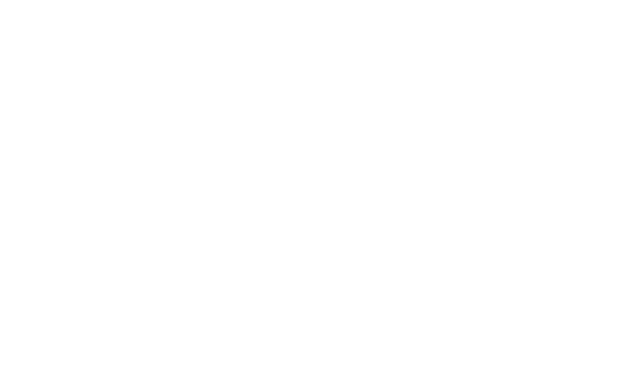
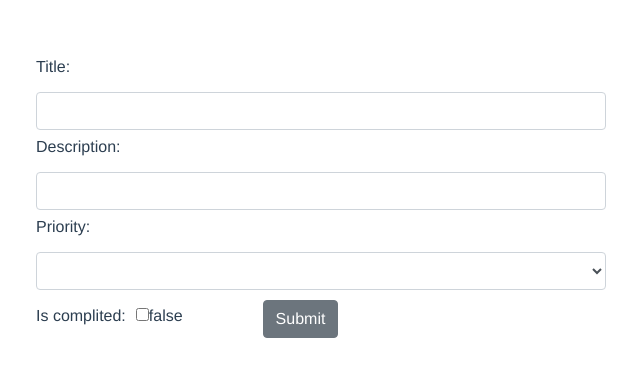
Before and after one commit to nikola-96/todo-front, a Vue app: page /todo/create in a window 1280 px wide. Shown: the part 195-572 px from the top of the page, without its empty margins (319-959 px from the left). Built offline with nearby package versions, Linux system fonts and the light colour scheme; sample sign-in values are in the browser's storage.

Commit message:
#LAGJ-34 created component structure

```diff
--- a/src/App.vue
+++ b/src/App.vue
@@ -1,6 +1,6 @@
 <template>
   <div id="app" class="container">
-    <router-view/>
+    <router-view />
   </div>
 </template>
 
@@ -21,7 +21,7 @@
   color: #2c3e50;
   margin-top: 60px;
 }
-.logo{
+.logo {
   display: block;
   margin: 20px auto;
 }
--- a/src/components/todos/TodoFormComponent.vue
+++ b/src/components/todos/TodoFormComponent.vue
@@ -2,63 +2,67 @@
   <div class="form-wraper">
     <form @submit.prevent="handleSubmit">
       <label>Title:</label>
-            <input v-model="todo.title" class="form-control" type="text" >
+      <input v-model="todo.title" class="form-control" type="text" />
       <label>Description:</label>
-            <input v-model="todo.description" class="form-control" type="text">
+      <input v-model="todo.description" class="form-control" type="text" />
       <label>Priority:</label>
       <select class="form-control" v-model="todo.priority">
-                <option v-for="(option, index) in priority" :key="index" :value="option.value">{{option.text}}</option>
+        <option
+          v-for="(option, index) in priority"
+          :key="index"
+          :value="option.value"
+        >{{option.text}}</option>
       </select>
       <label>Is complited:</label>
-            <input class="checkbox" type="checkbox" id="checkbox" v-model="todo.complited">
-            <label for="checkbox">{{ todo.complited ?   'true' : 'false' }}</label>
+      <input class="checkbox" type="checkbox" id="checkbox" v-model="todo.complited" />
+      <label for="checkbox">{{ todo.complited ? 'true' : 'false' }}</label>
       <button class="button btn btn-secondary" type="submit">Submit</button>
     </form>
   </div>
 </template>
 <script>
 export default {
-    name: 'TodoFormComponent',
-    props:{
+  name: "TodoFormComponent",
+  props: {
     todo: {
       type: Object,
-            required: true
+      required: true,
     },
-        updateTodo:{
+    updateTodo: {
       type: Function,
-            required: true
+      required: false,
+    },
+  },
+  data() {
+    return {
+      priority: [
+        { text: "Low", value: "low" },
+        { text: "Medium", value: "medium" },
+        { text: "High", value: "high" },
+      ],
+    };
+  },
+  methods: {
+    async handleSubmit() {
+      if (this.updateTodo) {
+        await this.updateTodo(this.todo);
+        this.$router.push("/todos");
       }
     },
-    data(){
-        return{
-            priority: [
-                {text: 'Low', value: 'low'},
-                {text: 'Medium', value: 'medium'},
-                {text: 'High', value: 'high'}
-
-            ],
-        }
   },
-    methods:{
-        async handleSubmit(){
-             await this.updateTodo(this.todo)
-             this.$router.push('/todos')
-        }
-    }
-}
+};
 </script>
 <style lang="scss">
-.form-wraper{
+.form-wraper {
   margin-top: 250px;
 }
-.form-control{
+.form-control {
   margin: 5px 0 5px 0;
 }
-.button{
+.button {
   margin: 5px 0 0 80px;
 }
-.checkbox{
+.checkbox {
   margin-left: 10px;
 }
-
 </style>
--- a/src/router/index.js
+++ b/src/router/index.js
@@ -1,59 +1,64 @@
-import Vue from 'vue'
-import VueRouter from 'vue-router'
-import Home from '../views/Home.vue'
-import Register from '../views/auth/Register'
-import Todos from '../views/todos/Todos'
-import Login from '../views/auth/Login'
-import TodoForm from '../views/todos/TodoForm'
+import Vue from "vue";
+import VueRouter from "vue-router";
+import Home from "../views/Home.vue";
+import Register from "../views/auth/Register";
+import Todos from "../views/todos/Todos";
+import Login from "../views/auth/Login";
+import TodoEdit from "../views/todos/TodoEdit";
+import TodoCreate from "../views/todos/TodoCreate";
 
-Vue.use(VueRouter)
+Vue.use(VueRouter);
 
 const routes = [
   {
-    path: '/',
-    name: 'Home',
-    component: Home
+    path: "/",
+    name: "Home",
+    component: Home,
   },
   {
-    path: '/register',
-    name: 'Register',
-    component: Register
+    path: "/register",
+    name: "Register",
+    component: Register,
   },
   {
-    path: '/todos',
-    name: 'Todos',
-    component: Todos
+    path: "/todos",
+    name: "Todos",
+    component: Todos,
   },
   {
-    path: '/login',
-    name: 'Login',
-    component: Login
+    path: "/login",
+    name: "Login",
+    component: Login,
   },
   {
-    path: '/todo/edit/:id',
-    name: 'Edit',
-    component: TodoForm
+    path: "/todo/edit/:id",
+    name: "Edit",
+    component: TodoEdit,
   },
-
-]
+  {
+    path: "/todo/create",
+    name: "Create",
+    component: TodoCreate,
+  },
+];
 
 const router = new VueRouter({
-  mode: 'history',
-  routes
-})
-
+  mode: "history",
+  routes,
+});
 
 router.beforeEach((to, from, next) => {
-  const isAuthenticated = localStorage.getItem('token');
-  if ((to.name !== 'Login' && to.name !== 'Register') && !isAuthenticated) {
-    next({ name: 'Login' })
+  const isAuthenticated = localStorage.getItem("token");
+  if (to.name !== "Login" && to.name !== "Register" && !isAuthenticated) {
+    next({ name: "Login" });
 
     return;
-  } else if ((to.name === 'Login' || to.name === 'Register') && isAuthenticated) {
-    return next({ name: 'Home' })
-  }
-  else next()
-})
+  } else if (
+    (to.name === "Login" || to.name === "Register") &&
+    isAuthenticated
+  ) {
+    return next({ name: "Home" });
+  } else next();
+});
 
-
-export default router
+export default router;
--- /dev/null
+++ b/src/views/todos/TodoCreate.vue
@@ -0,0 +1,28 @@
+<template>
+  <div>
+    <TodoFormComponent :todo="todo" />
+  </div>
+</template>
+
+<script>
+import TodoFormComponent from "../../components/todos/TodoFormComponent";
+import { mapActions, mapGetters } from "vuex";
+
+export default {
+  name: "TodoEdit",
+  components: {
+    TodoFormComponent,
+  },
+  methods: {
+    ...mapActions(["getTodoForEdit", "updateTodo"]),
+  },
+  computed: {
+    ...mapGetters(["getTodoForEditFromState"]),
+  },
+  data() {
+    return {
+      todo: {},
+    };
+  },
+};
+</script>
--- /dev/null
+++ b/src/views/todos/TodoEdit.vue
@@ -0,0 +1,32 @@
+<template>
+  <div>
+    <TodoFormComponent :todo="getTodoForEditFromState" :updateTodo="updateTodo" />
+  </div>
+</template>
+
+<script>
+import TodoFormComponent from "../../components/todos/TodoFormComponent";
+import { mapActions, mapGetters } from "vuex";
+
+export default {
+  name: "TodoEdit",
+  components: {
+    TodoFormComponent,
+  },
+  methods: {
+    ...mapActions(["getTodoForEdit", "updateTodo"]),
+  },
+  computed: {
+    ...mapGetters(["getTodoForEditFromState"]),
+  },
+  data() {
+    return {
+      todo: {},
+    };
+  },
+  async created() {
+    this.id = this.$route.params.id;
+    await this.getTodoForEdit(this.id);
+  },
+};
+</script>
--- a/src/views/todos/TodoForm.vue
+++ /dev/null
@@ -1,32 +0,0 @@
-<template>
-    <div>
-        <TodoFormComponent :todo="getTodoForEditFromState" :updateTodo="updateTodo"/>
-    </div>
-</template>
-
-<script>
-import TodoFormComponent from '../../components/todos/TodoFormComponent';
-import { mapActions, mapGetters } from "vuex";
-
-export default {
-    name: 'TodoForm',
-    components:{
-        TodoFormComponent
-    },
-    methods:{
-        ...mapActions(['getTodoForEdit', 'updateTodo'])
-    },
-    computed:{
-        ...mapGetters(['getTodoForEditFromState'])
-    },
-    data(){
-        return{
-            todo:{}
-        }
-    },
-    async created(){
-        this.id = this.$route.params.id;
-        await this.getTodoForEdit(this.id);
-    }
-}
-</script>
--- a/src/views/todos/Todos.vue
+++ b/src/views/todos/Todos.vue
@@ -5,6 +5,7 @@
       <SingleTodo :todo="todo" :editTodo="editTodo" />
       <DeleteCompoennt :todo="todo" :deleteTodo="deleteTodo" />
     </div>
+    <button class="button-add btn btn-light" @click="()=>this.$router.push('/todo/create')">Add todo</button>
   </div>
 </template>
 
@@ -42,4 +43,7 @@
   align-items: center;
   justify-content: space-between;
 }
+.button-add {
+  margin-left: 43%;
+}
 </style>
```
Lines whose indentation alone changed are shown as unchanged.
